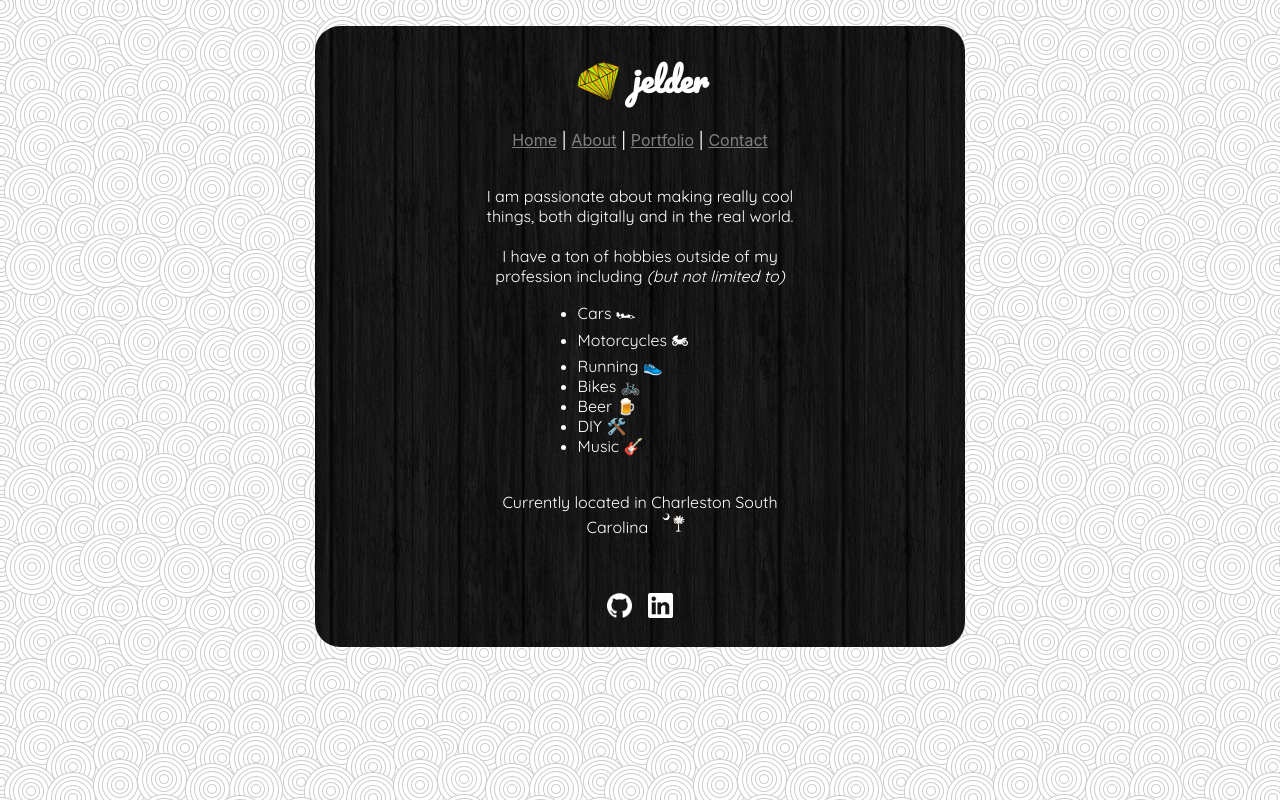
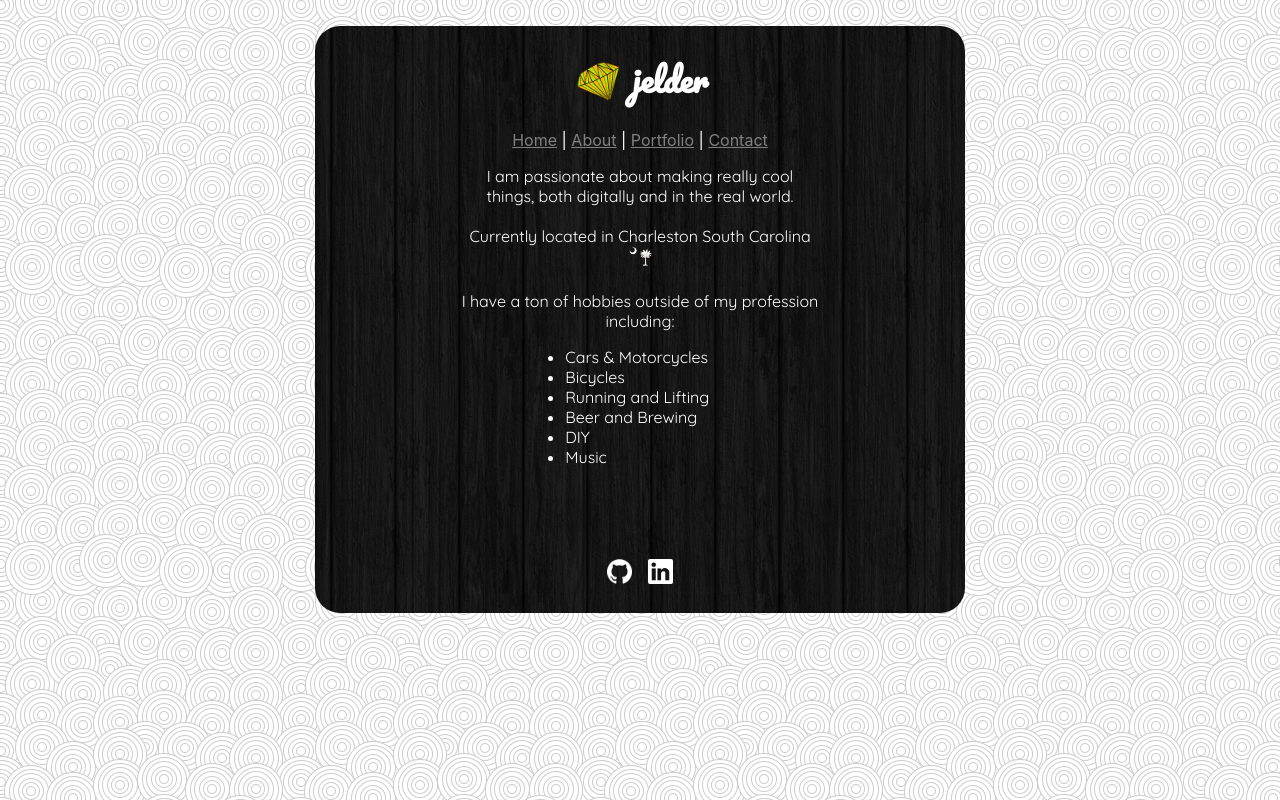
Before and after one commit to elderj/dev, a React (Create React App) app: page /#/about in a window 1280 px wide. Built offline with nearby package versions, Linux system fonts and the light colour scheme.

Commit message:
Simply content, professionalize styling a bit

```diff
--- a/src/components/About.js
+++ b/src/components/About.js
@@ -13,23 +13,22 @@ const About = () => (
     <Header />
     <NavBar />
     <p className="quicksand-text blurb">
-      <br />
       I am passionate about making really cool things, both digitally and in the
       real world.
       <br />
-      <br />I have a ton of hobbies outside of my profession including{" "}
-      <i>(but not limited to)</i>
+      <br />
+      Currently located in Charleston South Carolina{" "}
+      <img className="linkLogoImage" alt="South Carolina" src={palmetto} />
+      <br />
+      <br />I have a ton of hobbies outside of my profession including:
       <ul>
-        <li>Cars 🏎</li>
-        <li>Motorcycles 🏍</li>
-        <li>Running 👟</li>
-        <li>Bikes 🚲</li>
-        <li>Beer 🍺</li>
-        <li>DIY 🛠️</li>
-        <li>Music 🎸</li>
+        <li>Cars & Motorcycles</li>
+        <li>Bicycles</li>
+        <li>Running and Lifting</li>
+        <li>Beer and Brewing</li>
+        <li>DIY</li>
+        <li>Music</li>
       </ul>
-      <br /> Currently located in Charleston South Carolina{" "}
-      <img className="linkLogoImage" alt="South Carolina" src={palmetto} />
       <br />
     </p>
     <br />
--- a/src/components/Contact.js
+++ b/src/components/Contact.js
@@ -16,7 +16,6 @@ const Contact = () => (
       Want me to build you an awesome website?
       <br />
       Have some <Link to="/questions">questions</Link>? <br />
-      <br />
       <ul>
         <li>jelde010@gmail.com</li>
         <li>(843)-888-3211</li>
--- a/src/components/Home.js
+++ b/src/components/Home.js
@@ -21,7 +21,7 @@ const Home = () => (
       <Link to="/about">about me</Link> or check out my{" "}
       <Link to="/portfolio">portfolio</Link> of web projects.
       <br />
-      <br />I specialize in custom web and application development and design
+      <br />I specialize in custom web/application development and design
       consulting. If you're interested in having a custom website made,{" "}
       <Link to="/contact">contact me</Link> and we can get started.
       <br />
--- a/src/styles/App.scss
+++ b/src/styles/App.scss
@@ -15,7 +15,7 @@
 }
 
 .blurb {
-  padding: 0% 25%;
+  padding: 0% 22%;
   color: #fff;
 }
 
```
